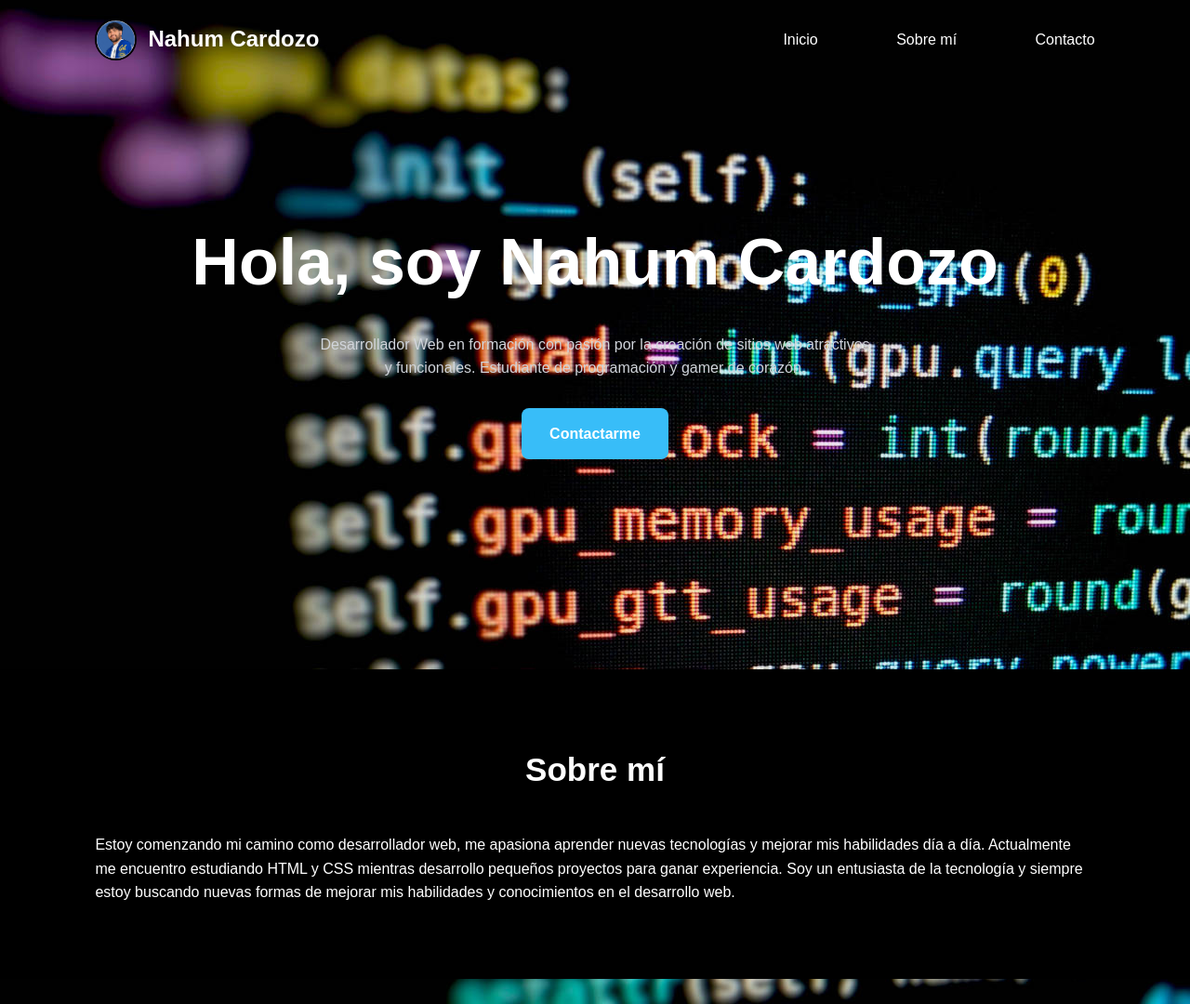
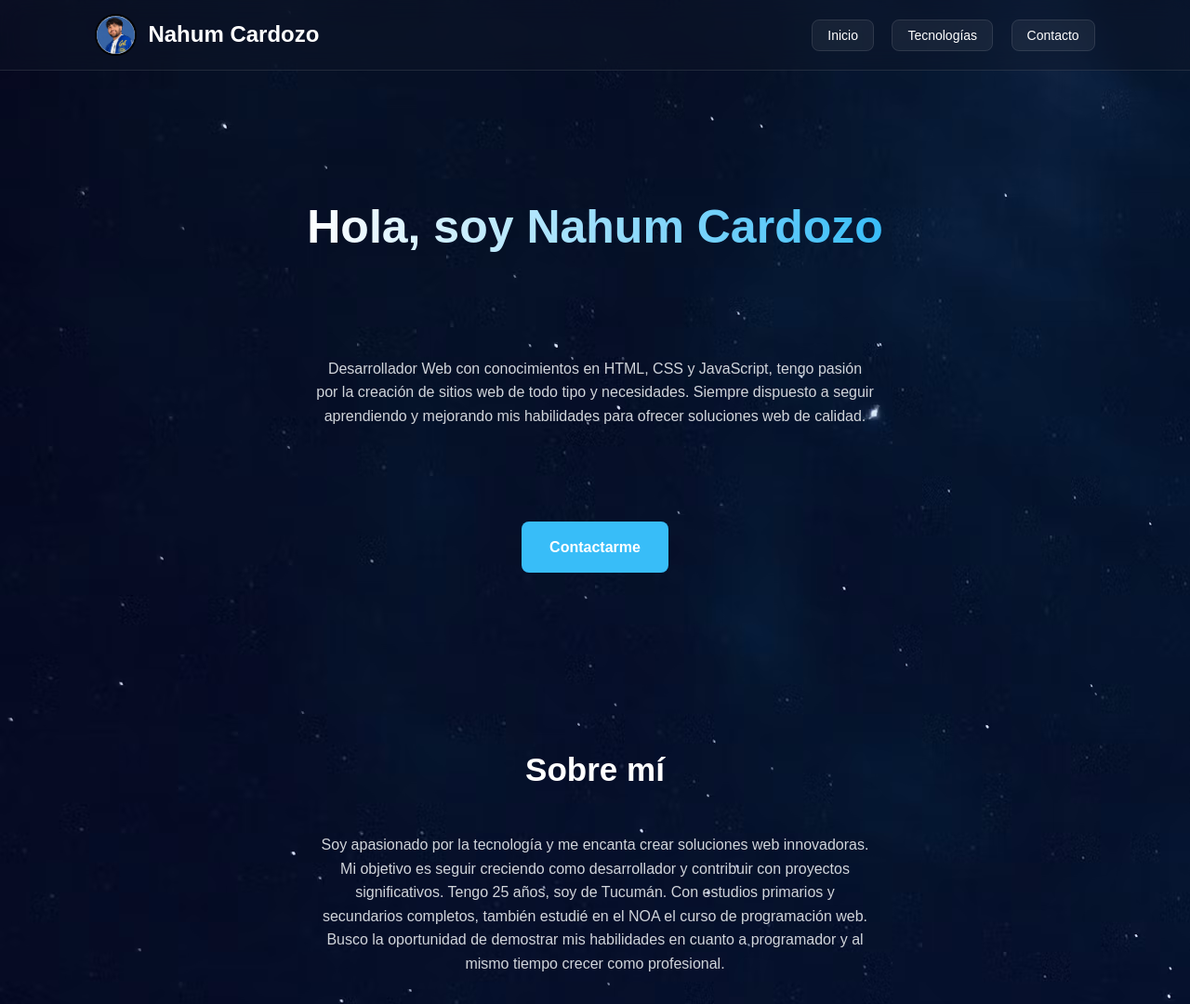
Before and after one commit to NahumCardozo/portfolio-personal-dev, a plain HTML site: page index.html in a window 1280 px wide. Shown: the top 1080 px of the page at 93% size. Drawn offline with Linux system fonts and the light colour scheme.

Commit message:
cambion fondo y estilos

```diff
--- a/index.html
+++ b/index.html
@@ -17,7 +17,7 @@
 
     <nav>
         <a href="#inicio">Inicio</a>
-        <a href="#sobre-mi">Sobre mí</a>
+        <a href="#tecnologias">Tecnologías</a>
         <a href="#contacto">Contacto</a>
     </nav>
 </header>
@@ -26,11 +26,9 @@
     <h1>Hola, soy Nahum Cardozo</h1>
 
     <p>
-        Desarrollador Web en formación con pasión por la creación de sitios web atractivos y funcionales.
-        Estudiante de programación y gamer de corazón.
+        Desarrollador Web con conocimientos en HTML, CSS y JavaScript, tengo pasión por la creación de sitios web de todo tipo y necesidades. Siempre dispuesto a seguir aprendiendo y mejorando mis habilidades para ofrecer soluciones web de calidad.
 
     </p>
-
 
     <a href="#contacto" class="boton">Contactarme</a>
 
@@ -41,9 +39,7 @@
     <h2>Sobre mí</h2>
 
     <p>
-        Estoy comenzando mi camino como desarrollador web,
-        me apasiona aprender nuevas tecnologías y mejorar mis habilidades día a día.
-        Actualmente me encuentro estudiando HTML y CSS mientras desarrollo pequeños proyectos para ganar experiencia. Soy un entusiasta de la tecnología y siempre estoy buscando nuevas formas de mejorar mis habilidades y conocimientos en el desarrollo web.
+        Soy apasionado por la tecnología y me encanta crear soluciones web innovadoras. Mi objetivo es seguir creciendo como desarrollador y contribuir con proyectos significativos. Tengo 25 años, soy de Tucumán. Con estudios primarios y secundarios completos, también estudié en el NOA el curso de programación web. Busco la oportunidad de demostrar mis habilidades en cuanto a programador y al mismo tiempo crecer como profesional.
 
     </p>
 
@@ -56,6 +52,7 @@
     <div class="contenedor-tecnologias">
         <div class="card">HTML</div>
         <div class="card">CSS</div>
+        <div class="card">JavaScript</div>
     </div>
 
 </section>
@@ -103,7 +100,7 @@
         </a>
     </p>
 
-    <p class="copyright">Todos los derechos reservados &copy; 2024</p>
+    <p class="copyright">Todos los derechos reservados &copy; 2026</p>
 </footer>
 
 </body>
--- a/style.css
+++ b/style.css
@@ -7,10 +7,11 @@
 
 body{
     font-family: Arial, Helvetica, sans-serif;
-    background:#111827;
+    background: linear-gradient(135deg, #0f172a 0%, #1e1b4b 100%);
+    background-attachment: fixed;
     color:white;
     line-height:1.6;
-    background-image: url(./img/fondo.jpg);
+    background-image: url(./img/fondo.avif);
 }
 
 header{
@@ -19,11 +20,18 @@ header{
     align-items: center;
     width: 100%;
 
-    padding: 20px 8%;
-    background: transparent;
+    padding: 15px 8%;
+    background: rgba(15, 23, 42, 0.4);
+    backdrop-filter: blur(12px);
+    -webkit-backdrop-filter: blur(12px);
+
+
+    border-bottom: 1px solid rgba(255, 255, 255, 0.1);
 
     position: fixed;
     top: 0;
+    left: 0;
+    z-index: 100;
 }
 
 .perfil-header{
@@ -42,14 +50,23 @@ header{
 
 
 nav a{
-    color:rgb(255, 255, 255);
-    text-decoration:none;
-    margin-left:80px;
-    transition:.3s;
+    color: #ffffff;
+    text-decoration: none;
+    margin-left: 15px;
+    padding: 8px 16px;
+    border-radius: 8px;
+    background: rgba(255, 255, 255, 0.05);
+    border: 1px solid rgba(255, 255, 255, 0.1);
+    font-size: 14px;
+    font-weight: 500;
+    transition: all 0.3s ease;
 }
 
 nav a:hover{
-    color:#00aaff;
+    color: #38bdf8;
+    background: rgba(56, 189, 248, 0.15);
+    border-color: #38bdf8;
+    transform: translateY(-2px);
 }
 
 .hero{
@@ -59,17 +76,21 @@ nav a:hover{
     justify-content:center;
     align-items:center;
     text-align:center;
-    padding:20px;
+    padding: 120px 20px 20px 20px;
 }
 
 .hero h1{
-    font-size:70px;
-    margin-bottom:20px;
+    font-size: 50px;
+    margin-bottom: 100px;
+    background: linear-gradient(to right, #ffffff, #38bdf8);
+    background-clip: text;
+    -webkit-background-clip: text;
+    -webkit-text-fill-color: transparent;
 }
 
 .hero p{
     max-width:600px;
-    margin-bottom:30px;
+    margin-bottom:100px;
     color:#d1d5db;
 }
 
@@ -88,14 +109,21 @@ nav a:hover{
 
 section{
     padding:80px 8%;
+
 }
 
 section h2{
     text-align:center;
-    margin-bottom:40px;
+     margin-bottom:40px;
     font-size:35px;
 }
 
+section p{
+    text-align:center;
+    max-width:600px;
+    margin:0 auto 40px auto;
+    color:#d1d5db;
+}
 .contenedor-tecnologias,
 .contenedor-proyectos{
     display:flex;
@@ -105,24 +133,40 @@ section h2{
 }
 
 .card,
-.proyecto{
-    background:#1f2937;
-    padding:30px;
-    border-radius:10px;
-    width:250px;
-    text-align:center;
-    transition:.3s;
+.proyecto {
+    background: rgba(30, 41, 59, 0.7);
+    backdrop-filter: blur(10px);
+    border: 1px solid rgba(255, 255, 255, 0.1);
+    padding: 30px;
+    border-radius: 12px;
+    width: 250px;
+    text-align: center;
+    transition: all 0.3s ease;
 }
 
 .card:hover,
-.proyecto:hover{
-    transform:translateY(-8px);
+.proyecto:hover {
+    transform: translateY(-8px);
+    border-color: #38bdf8;
+    box-shadow: 0 10px 25px -5px rgba(56, 189, 248, 0.25);
 }
 
 footer{
     text-align:center;
     padding:40px;
-    background:#1f2937;
+    background:transparent;
+}
+
+footer a{
+    color:#38bdf8;
+    text-decoration:none;
+
+}
+
+footer a:hover{
+    text-decoration:underline;
+
+
 }
 
 @media(max-width:768px){
@@ -146,11 +190,12 @@ footer{
 
 #sobre-mi,
 #aprendiendo{
-    background:#000000;
+    background:transparent;
 }
 
 .copyright{
-    margin-top: 20px;
-    font-size: 14px;
-    color: #000000;
+    margin-top: 90px;
+    font-size: 18px;
+    color: #9ca3af;
+    text-align: left;
 }
```
Also changed, not shown: img/fondo.avif (added), img/fondo.jpg (deleted).
